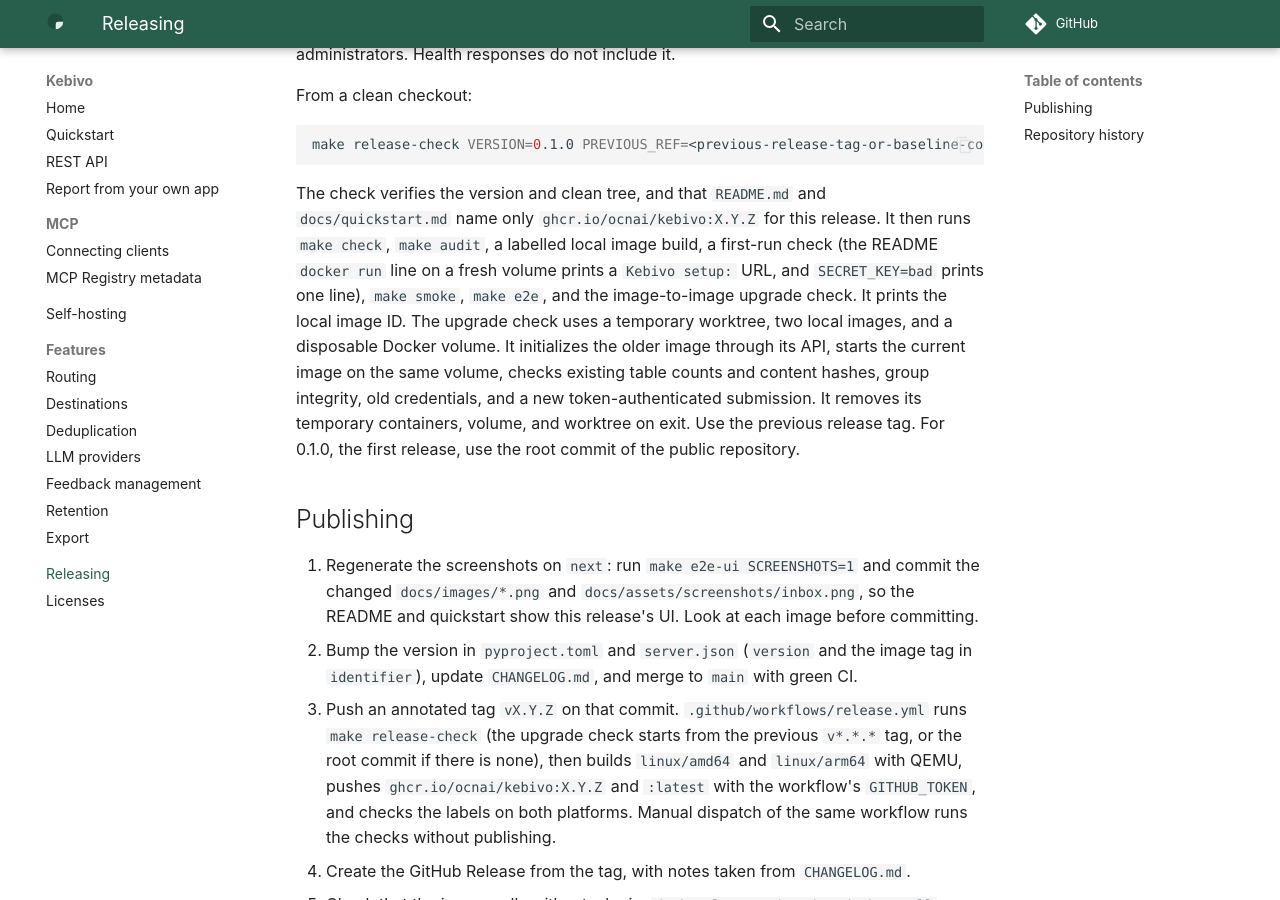
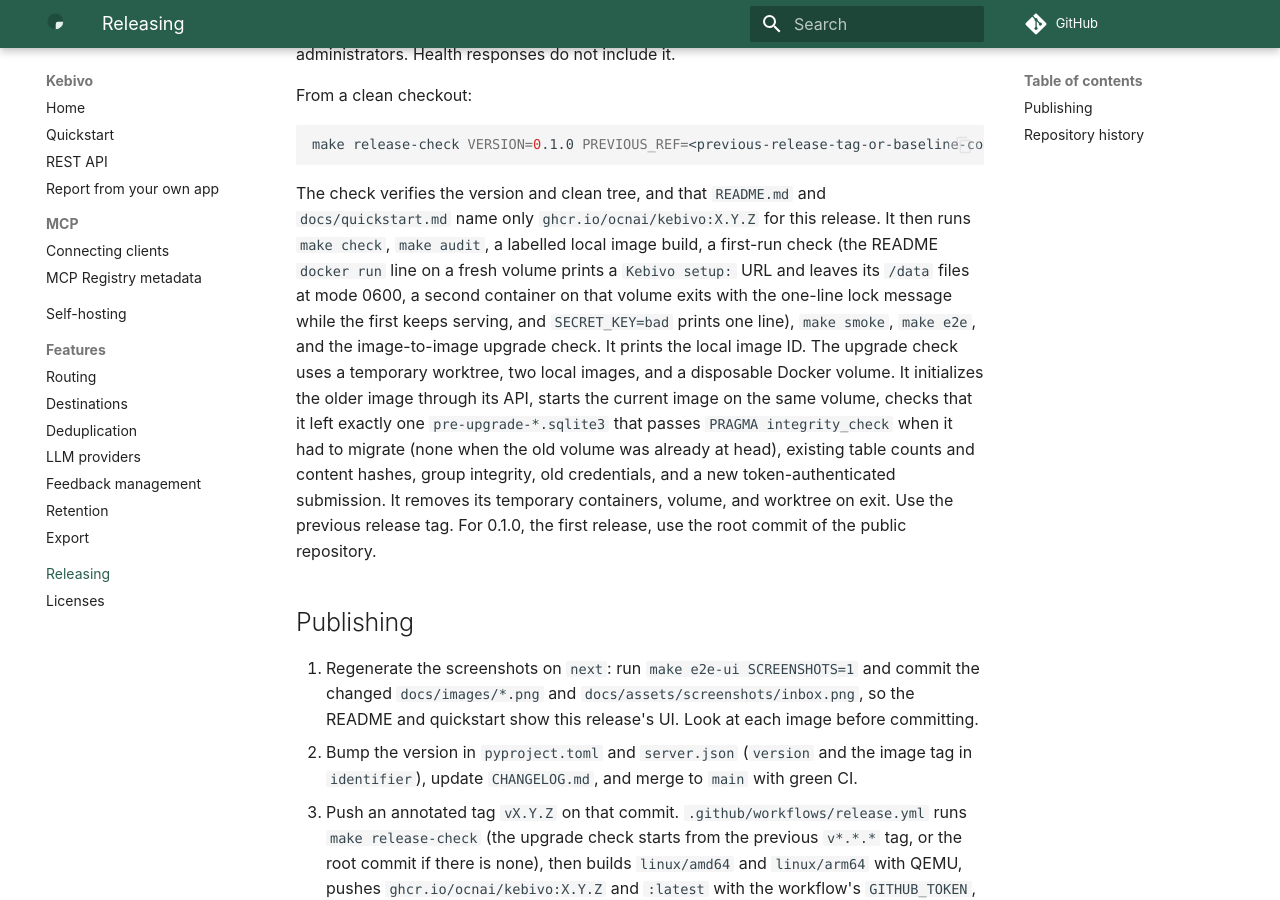
Before and after one commit to OCNAI/kebivo, an MkDocs documentation site: the page built from docs/releasing.md, in a window 1280 px wide and 900 px high, scrolled down 410 px. Built offline with MkDocs 1.6.1 and Material for MkDocs 9.7.7, drawn with Linux system fonts in a browser that asks for light colours.

Commit message:
Describe the new release checks
Signed-off-by: OCNAI <155850614+OCNAI@users.noreply.github.com>

````diff
--- a/docs/releasing.md
+++ b/docs/releasing.md
@@ -10,7 +10,7 @@ From a clean checkout:
 make release-check VERSION=0.1.0 PREVIOUS_REF=<previous-release-tag-or-baseline-commit>
 ```
 
-The check verifies the version and clean tree, and that `README.md` and `docs/quickstart.md` name only `ghcr.io/ocnai/kebivo:X.Y.Z` for this release. It then runs `make check`, `make audit`, a labelled local image build, a first-run check (the README `docker run` line on a fresh volume prints a `Kebivo setup:` URL, and `SECRET_KEY=bad` prints one line), `make smoke`, `make e2e`, and the image-to-image upgrade check. It prints the local image ID. The upgrade check uses a temporary worktree, two local images, and a disposable Docker volume. It initializes the older image through its API, starts the current image on the same volume, checks existing table counts and content hashes, group integrity, old credentials, and a new token-authenticated submission. It removes its temporary containers, volume, and worktree on exit. Use the previous release tag. For 0.1.0, the first release, use the root commit of the public repository.
+The check verifies the version and clean tree, and that `README.md` and `docs/quickstart.md` name only `ghcr.io/ocnai/kebivo:X.Y.Z` for this release. It then runs `make check`, `make audit`, a labelled local image build, a first-run check (the README `docker run` line on a fresh volume prints a `Kebivo setup:` URL and leaves its `/data` files at mode 0600, a second container on that volume exits with the one-line lock message while the first keeps serving, and `SECRET_KEY=bad` prints one line), `make smoke`, `make e2e`, and the image-to-image upgrade check. It prints the local image ID. The upgrade check uses a temporary worktree, two local images, and a disposable Docker volume. It initializes the older image through its API, starts the current image on the same volume, checks that it left exactly one `pre-upgrade-*.sqlite3` that passes `PRAGMA integrity_check` when it had to migrate (none when the old volume was already at head), existing table counts and content hashes, group integrity, old credentials, and a new token-authenticated submission. It removes its temporary containers, volume, and worktree on exit. Use the previous release tag. For 0.1.0, the first release, use the root commit of the public repository.
 
 ## Publishing
 
````
